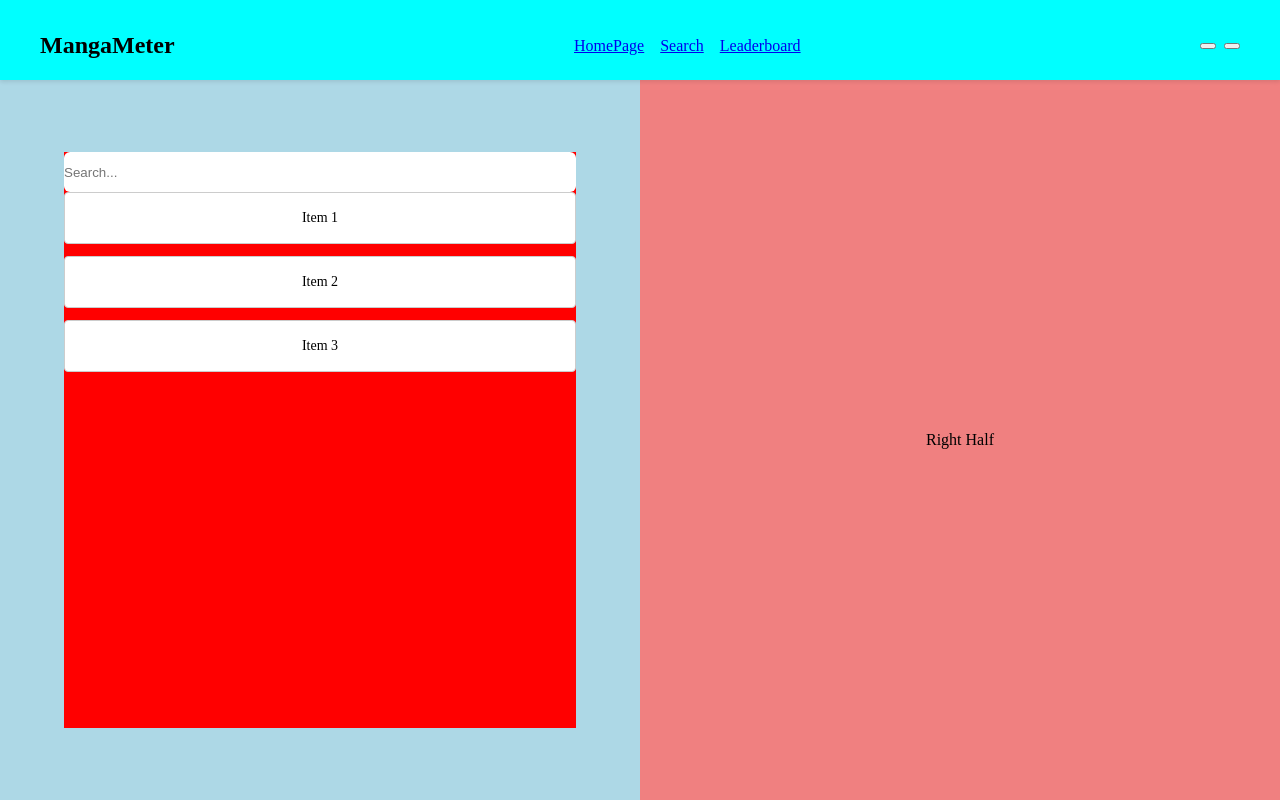
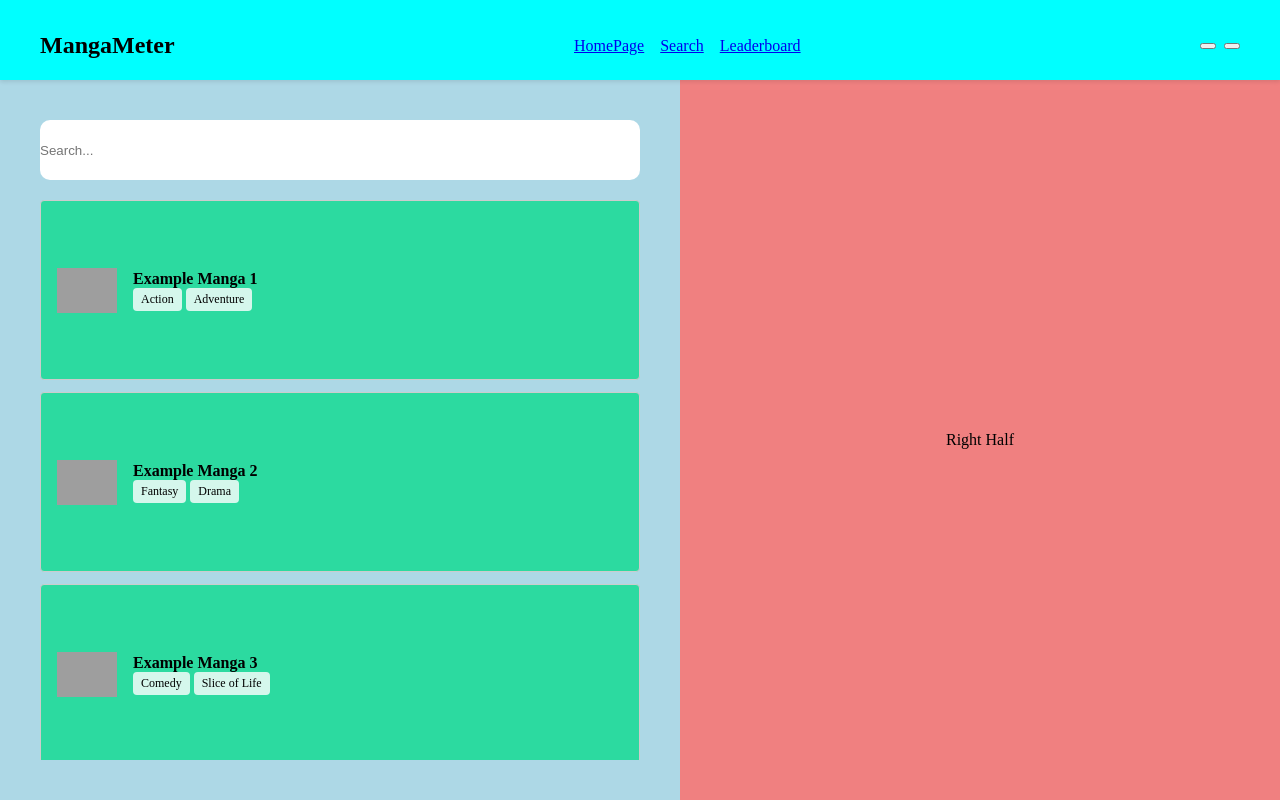
Before and after one commit to Imuseless123/MangaMeter, a Vue app: page /search in a window 1280 px wide. Built offline with nearby package versions, Linux system fonts and the light colour scheme; grey boxes are pictures that could not be loaded.

Commit message:
Search compoment update

```diff
--- /dev/null
+++ b/src/components/MangaSearchEntry.vue
@@ -0,0 +1,72 @@
+<template>
+  <div class="manga-entry-container">
+    <img :src="image" alt="Manga cover" class="manga-image" />
+    <div class="manga-details">
+      <div class="manga-title">{{ name }}</div>
+      <div class="manga-genres">
+        <span v-for="(genre, index) in genres" :key="index" class="genre">{{ genre }}</span>
+      </div>
+    </div>
+  </div>
+</template>
+
+<script setup>
+import { defineProps } from 'vue';
+
+// Define props
+defineProps({
+  name: {
+    type: String,
+    required: true,
+  },
+  image: {
+    type: String,
+    required: true,
+  },
+  genres: {
+    type: Array,
+    required: true,
+  },
+});
+</script>
+
+<style scoped>
+.manga-entry-container {
+  height: 180px; /* Fixed height for rectangles */
+  background-color: rgb(44, 218, 160);
+  border: 1px solid #ccc;
+  border-radius: 4px;
+  display: flex;
+  align-items: center;
+  padding: 16px; /* Add some padding */
+  box-sizing: border-box;
+  flex-shrink: 0; /* Prevent shrinking */
+}
+
+.manga-image {
+  width: 60px; /* Adjust width as needed */
+  height: auto; /* Maintain aspect ratio */
+  margin-right: 16px; /* Space between image and details */
+}
+.manga-details {
+  display: flex;
+  flex-direction: column;
+}
+.manga-title {
+  font-size: 16px;
+  font-weight: bold;
+}
+
+.manga-genres {
+  display: flex;
+  flex-wrap: wrap; /* Allow genres to wrap if needed */
+  gap: 4px; /* Space between genres */
+}
+
+.genre {
+  background-color: rgba(255, 255, 255, 0.8); /* Background for genres */
+  border-radius: 4px;
+  padding: 4px 8px; /* Padding for genre items */
+  font-size: 12px; /* Font size for genres */
+}
+</style>
--- a/src/views/SearchView.vue
+++ b/src/views/SearchView.vue
@@ -3,20 +3,70 @@
     <div class="left-half">
       <div class="search-container">
         <input type="text" placeholder="Search..." class="search-bar" />
-          <div class="rectangle-list">
-            <div class="rectangle">Item 1</div>
-            <div class="rectangle">Item 2</div>
-            <div class="rectangle">Item 3</div>
-            <!-- Add more rectangles as needed -->
-          </div>
+        <div class="rectangle-list">
+          <MangaSearchEntry
+            v-for="(manga, index) in mangas"
+            :key="index"
+            :name="manga.title"
+            :image="manga.image"
+            :genres="manga.genres"
+          />
+        </div>
       </div>
-
     </div>
     <div class="right-half">Right Half</div>
   </div>
 </template>
 
 <script setup>
+import { ref } from 'vue';
+import MangaSearchEntry from '../components/MangaSearchEntry.vue';
+
+// Sample data for rectangle items
+// Sample manga data
+const mangas = ref([
+  {
+    title: "Example Manga 1",
+    image: "path/to/placeholder-image1.jpg", // Add your image path here
+    genres: ['Action', 'Adventure']
+  },
+  {
+    title: "Example Manga 2",
+    image: "path/to/placeholder-image2.jpg",
+    genres: ['Fantasy', 'Drama']
+  },
+  {
+    title: "Example Manga 3",
+    image: "path/to/placeholder-image3.jpg",
+    genres: ['Comedy', 'Slice of Life']
+  },
+  {
+    title: "Example Manga 3",
+    image: "path/to/placeholder-image3.jpg",
+    genres: ['Comedy', 'Slice of Life']
+  },
+  {
+    title: "Example Manga 3",
+    image: "path/to/placeholder-image3.jpg",
+    genres: ['Comedy', 'Slice of Life']
+  },
+  {
+    title: "Example Manga 3",
+    image: "path/to/placeholder-image3.jpg",
+    genres: ['Comedy', 'Slice of Life']
+  },
+  {
+    title: "Example Manga 3",
+    image: "path/to/placeholder-image3.jpg",
+    genres: ['Comedy', 'Slice of Life']
+  },
+  {
+    title: "Example Manga 3",
+    image: "path/to/placeholder-image3.jpg",
+    genres: ['Comedy', 'Slice of Life']
+  },
+  // Add more manga entries as needed
+]);
 </script>
 
 <style scoped>
@@ -24,20 +74,15 @@
   display: flex;
   height: 100%;
 }
-.search-container{
-  height: 80%;
-  width: 80%;
-  background-color: red;
-}
 
 .left-half {
   flex: 1; /* Takes 50% of the container */
   background-color: lightblue; /* Change to your desired color */
   display: flex;
-  align-items: center;
-  justify-content: center;
-  flex-direction: column;
-
+  align-items: flex-start; /* Align items to the top */
+  justify-content: center; /* Center horizontally */
+  padding: 40px; /* Add padding */
+  box-sizing: border-box; /* Include padding in the total width/height */
 }
 
 .right-half {
@@ -47,28 +92,32 @@
   align-items: center;
   justify-content: center;
 }
-.search-bar{
+
+.search-container {
   width: 100%;
-  height: 40px;
+  height: 100%;
+  display: flex;
+  flex-direction: column;
+  gap: 20px; /* Space between search bar and rectangles */
+}
+
+.search-bar {
+  width: 100%;
+  height: 60px;
   border: 0px;
   padding: 0px;
-  border-radius: 6px;
+  border-radius: 10px;
 }
+
 .rectangle-list {
   flex: 1;
+  height: 100%;
+  overflow-y: auto; /* Enables vertical scrolling */
   display: flex;
   flex-direction: column;
-  gap: 12px; /* Space between rectangles */
+  gap: 12px;
 }
 
-.rectangle {
-  height: 50px;
-  background-color: white;
-  border: 1px solid #ccc;
-  border-radius: 4px;
-  display: flex;
-  align-items: center;
-  justify-content: center;
-  font-size: 14px;
-}
+
+
 </style>
```
